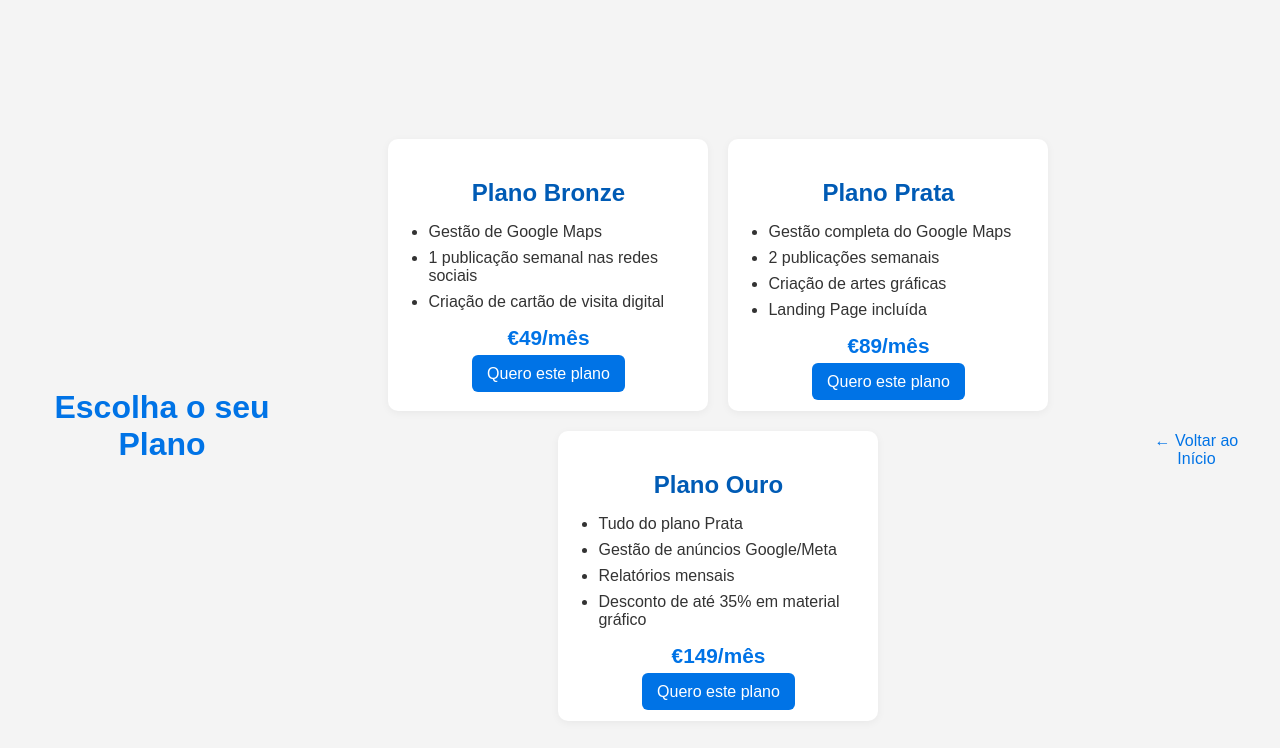
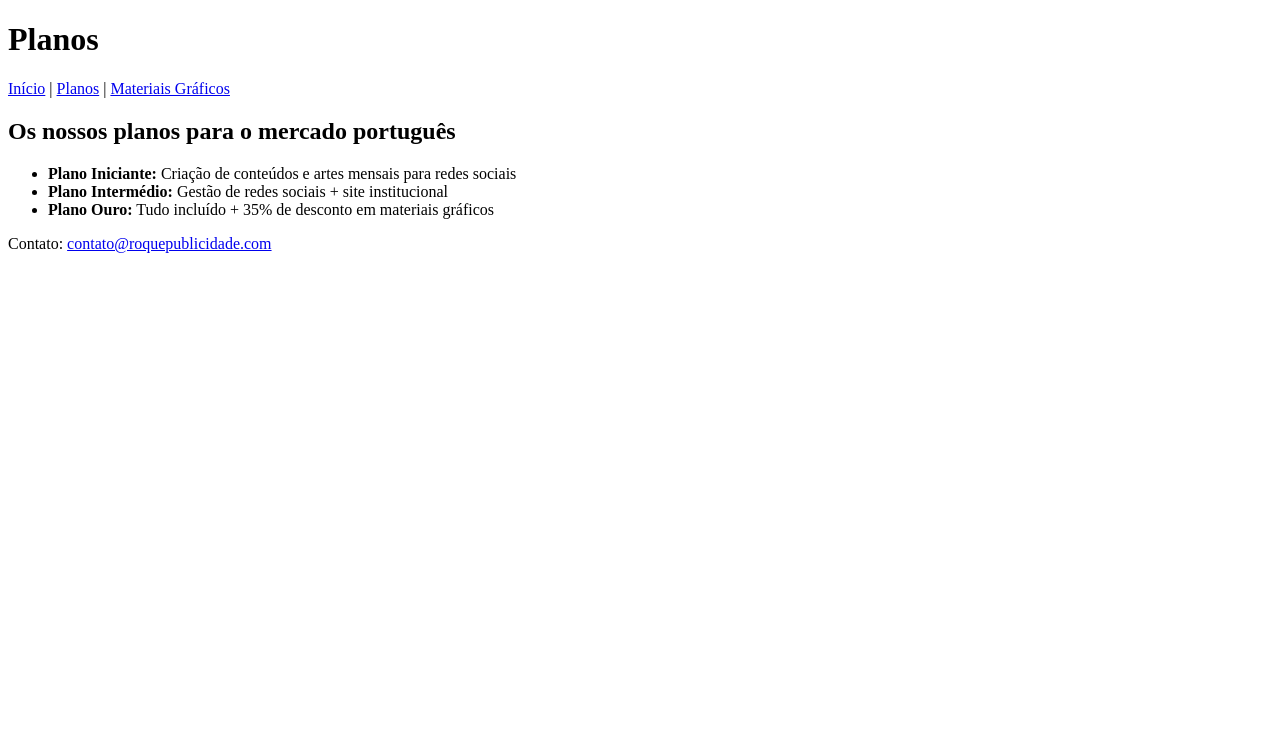
Before and after one commit to roquepublicidade/roquepublicidade, a plain HTML site: page pt/planos.html in a window 1280 px wide. Drawn offline with Linux system fonts and the light colour scheme.

Commit message:
Update planos.html

```diff
--- a/pt/planos.html
+++ b/pt/planos.html
@@ -1,129 +1,30 @@
 <!DOCTYPE html>
-<html lang="pt">
+<html lang="pt-pt">
 <head>
-  <meta charset="UTF-8" />
-  <meta name="viewport" content="width=device-width, initial-scale=1.0"/>
+  <meta charset="UTF-8">
   <title>Planos - Roque Publicidade</title>
-  <link rel="stylesheet" href="/style.css" />
-  <style>
-    body {
-      font-family: Arial, sans-serif;
-      background: #f4f4f4;
-      padding: 30px;
-      color: #333;
-    }
-
-    h1 {
-      text-align: center;
-      color: #0073e6;
-      margin-bottom: 30px;
-    }
-
-    .planos {
-      display: flex;
-      flex-wrap: wrap;
-      gap: 20px;
-      justify-content: center;
-    }
-
-    .plano {
-      background: white;
-      padding: 20px;
-      border-radius: 10px;
-      width: 280px;
-      box-shadow: 0 2px 8px rgba(0, 0, 0, 0.05);
-      text-align: center;
-    }
-
-    .plano h2 {
-      color: #005bb5;
-      margin-bottom: 10px;
-    }
-
-    .plano ul {
-      text-align: left;
-      padding-left: 20px;
-      margin-bottom: 15px;
-    }
-
-    .plano li {
-      margin-bottom: 8px;
-    }
-
-    .preco {
-      font-size: 1.3em;
-      font-weight: bold;
-      margin-bottom: 15px;
-      color: #0073e6;
-    }
-
-    .botao {
-      background: #0073e6;
-      color: white;
-      padding: 10px 15px;
-      border-radius: 6px;
-      text-decoration: none;
-    }
-
-    .botao:hover {
-      background: #005bb5;
-    }
-
-    a.voltar {
-      display: block;
-      text-align: center;
-      margin-top: 40px;
-      color: #0073e6;
-      text-decoration: none;
-    }
-
-    a.voltar:hover {
-      text-decoration: underline;
-    }
-  </style>
 </head>
 <body>
-  <h1>Escolha o seu Plano</h1>
+  <header>
+    <h1>Planos</h1>
+    <nav>
+      <a href="index.html">Início</a> |
+      <a href="planos.html">Planos</a> |
+      <a href="materiais-graficos.html">Materiais Gráficos</a>
+    </nav>
+  </header>
 
-  <div class="planos">
+  <main>
+    <h2>Os nossos planos para o mercado português</h2>
+    <ul>
+      <li><strong>Plano Iniciante:</strong> Criação de conteúdos e artes mensais para redes sociais</li>
+      <li><strong>Plano Intermédio:</strong> Gestão de redes sociais + site institucional</li>
+      <li><strong>Plano Ouro:</strong> Tudo incluído + 35% de desconto em materiais gráficos</li>
+    </ul>
+  </main>
 
-    <div class="plano">
-      <h2>Plano Bronze</h2>
-      <ul>
-        <li>Gestão de Google Maps</li>
-        <li>1 publicação semanal nas redes sociais</li>
-        <li>Criação de cartão de visita digital</li>
-      </ul>
-      <div class="preco">€49/mês</div>
-      <a class="botao" href="/pt/index.html#contato">Quero este plano</a>
-    </div>
-
-    <div class="plano">
-      <h2>Plano Prata</h2>
-      <ul>
-        <li>Gestão completa do Google Maps</li>
-        <li>2 publicações semanais</li>
-        <li>Criação de artes gráficas</li>
-        <li>Landing Page incluída</li>
-      </ul>
-      <div class="preco">€89/mês</div>
-      <a class="botao" href="/pt/index.html#contato">Quero este plano</a>
-    </div>
-
-    <div class="plano">
-      <h2>Plano Ouro</h2>
-      <ul>
-        <li>Tudo do plano Prata</li>
-        <li>Gestão de anúncios Google/Meta</li>
-        <li>Relatórios mensais</li>
-        <li>Desconto de até 35% em material gráfico</li>
-      </ul>
-      <div class="preco">€149/mês</div>
-      <a class="botao" href="/pt/index.html#contato">Quero este plano</a>
-    </div>
-
-  </div>
-
-  <a class="voltar" href="/pt/index.html">← Voltar ao Início</a>
+  <footer>
+    <p>Contato: <a href="mailto:contato@roquepublicidade.com">contato@roquepublicidade.com</a></p>
+  </footer>
 </body>
 </html>
```
